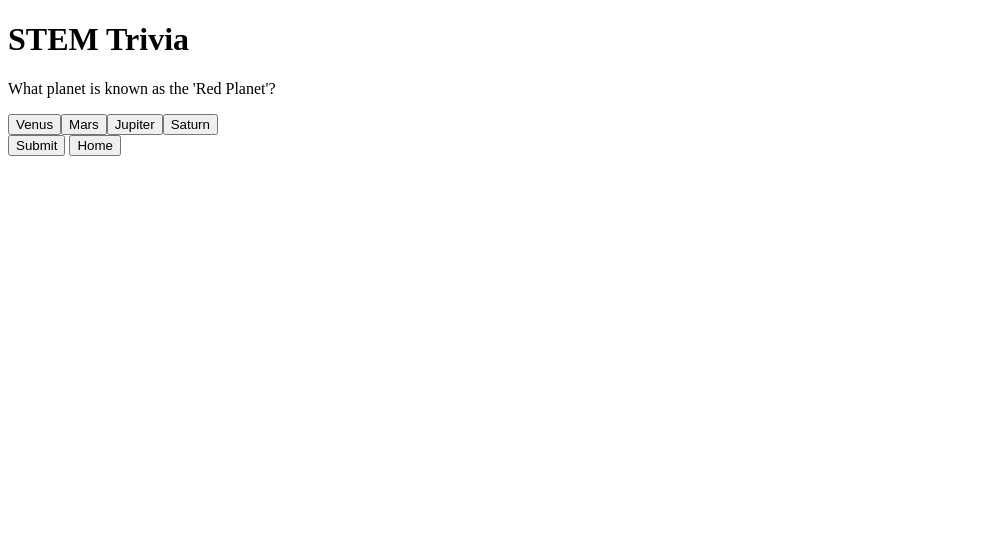
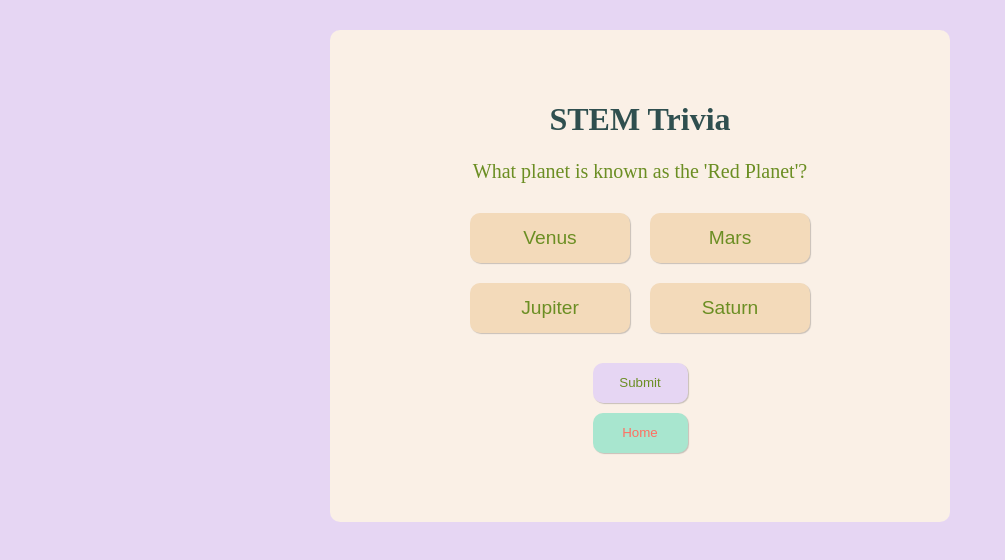
Before and after one commit to daniely521/STEM-Trivia, a plain HTML site: page index.html in a window 1280 px wide. Both pictures are taken after a click on the button "Science". Shown: the whole page, without its empty margins (0-1005 px from the left). Drawn offline with Linux system fonts and the light colour scheme.

Commit message:
Added general CSS

```diff
--- a/index.html
+++ b/index.html
@@ -17,7 +17,6 @@
             <button class="mode-button" id="technology">Technology</button>
             <button class="mode-button" id="engineering">Engineering</button>
             <button class="mode-button" id="mathematics">Mathematics</button>
-            <button id="start-button">Start</button>
         </div>
         <!-- Game Screen -->
          <div id="game-screen" class="hidden">
--- a/script.js
+++ b/script.js
@@ -3,7 +3,6 @@ const selectScience = document.getElementById("science");
 const sleectTech = document.getElementById("technology");
 const selectEngineer = document.getElementById("engineering");
 const selectMath = document.getElementById("mathematics");
-const startButton = document.getElementById("start-button");
 const gameScreen = document.getElementById("game-screen");
 const questionElement = document.getElementById("question");
 const optionContainer = document.getElementById("option-cont");
@@ -88,6 +87,7 @@ homeButton1.addEventListener("click", () =>{
 function startGame() {
     score = 0;
     currentQuestionIndex = 0;
+    rightWrong.textContent = "";
     startScreen.classList.add("hidden");
     gameScreen.classList.remove("hidden");
     loadQuestion();
--- a/styles.css
+++ b/styles.css
@@ -1,3 +1,121 @@
+body {
+    background-color: #E6D6F3;
+    text-align: center;
+    align-items: center;
+}
+
+#container {
+    background-color: #FAF0E6;
+    padding: 50px;
+    width: 520px;
+    margin: auto;
+    margin-top: 30px;
+    border-radius: 10px;
+}
+
+h1 {
+    color: #2F4F4F;
+}
+
+p {
+    color: #6B8E23;
+    font-size: 14pt;
+}
+
 .hidden {
     display: none;
 }
+
+.mode-button {
+    background-color: #A8E6CF;
+    border: none;
+    margin: 5px;
+    width: 95px;
+    height: 40px;
+    border-radius: 10px;
+    cursor: pointer;
+    box-shadow: 1px 1px 1px rgba(0, 0, 0, 0.2);
+    transition: background-color 0.3s ease, box-shadow 0.3s ease;
+    color: #FF6F61;
+}
+
+.mode-button:hover {
+    background-color: #93e4c6;
+    box-shadow: 2px 2px 2px rgba(0, 0, 0, 0.3);
+}
+
+#submit-button {
+    margin-top: 20px;
+}
+
+#home-button1 {
+    display: block;
+    margin: auto;
+    margin-top: 10px;
+    background-color: #A8E6CF;
+    border: none;
+    width: 95px;
+    height: 40px;
+    border-radius: 10px;
+    cursor: pointer;
+    box-shadow: 1px 1px 1px rgba(0, 0, 0, 0.2);
+    transition: background-color 0.3s ease, box-shadow 0.3s ease;
+    color: #FF6F61;
+}
+
+#home-button1:hover {
+    background-color: #7be2bd;
+    box-shadow: 2px 2px 2px rgba(0, 0, 0, 0.3);
+}
+
+.under-button {
+    background-color: #E6D6F3;
+    border:none;
+    height: 40px;
+    width: 95px;
+    border-radius: 10px;
+    cursor: pointer;
+    color: #6B8E23;
+    box-shadow: 1px 1px 1px rgba(0, 0, 0, 0.2);
+    transition: background-color 0.3s ease, box-shadow 0.3s ease;
+}
+
+.under-button:hover {
+    background-color: #d9b9f3;
+    box-shadow: 2px 2px 2px rgba(0, 0, 0, 0.3);
+}
+
+#next-button {
+    background-color: #E6D6F3;
+    border:none;
+    height: 40px;
+    width: 95px;
+    border-radius: 10px;
+    cursor: pointer;
+    color: #6B8E23;
+    box-shadow: 1px 1px 1px rgba(0, 0, 0, 0.2);
+    transition: background-color 0.3s ease, box-shadow 0.3s ease;
+}
+
+.option-button {
+    background-color: #f3daba;
+    border:none;
+    margin: 10px;
+    height: 50px;
+    width: 160px;
+    font-size: larger;
+    border-radius: 10px;
+    cursor: pointer;
+    color: #6B8E23;
+    box-shadow: 1px 1px 1px rgba(0, 0, 0, 0.2);
+    transition: background-color 0.3s ease, box-shadow 0.3s ease;
+}
+
+.option-button:hover {
+    background-color: #f4c68b;
+    box-shadow: 2px 2px 2px rgba(0, 0, 0, 0.3);
+}
+
+#question {
+    font-size: 20px;
+}
```
